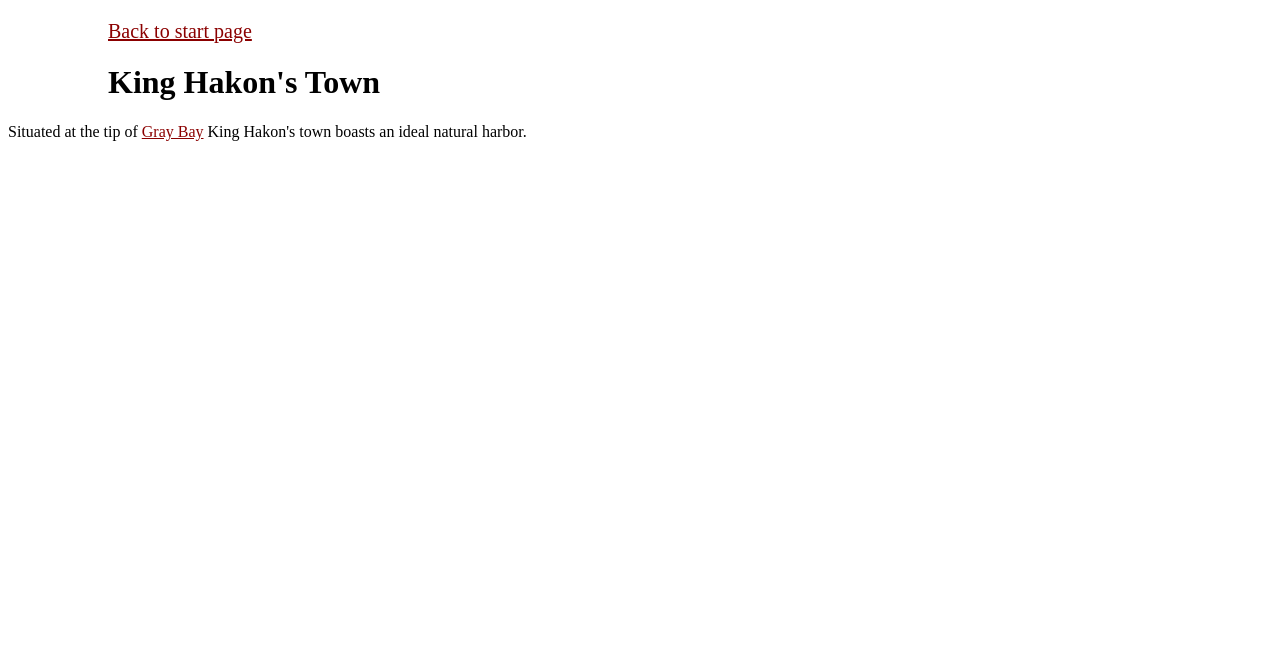
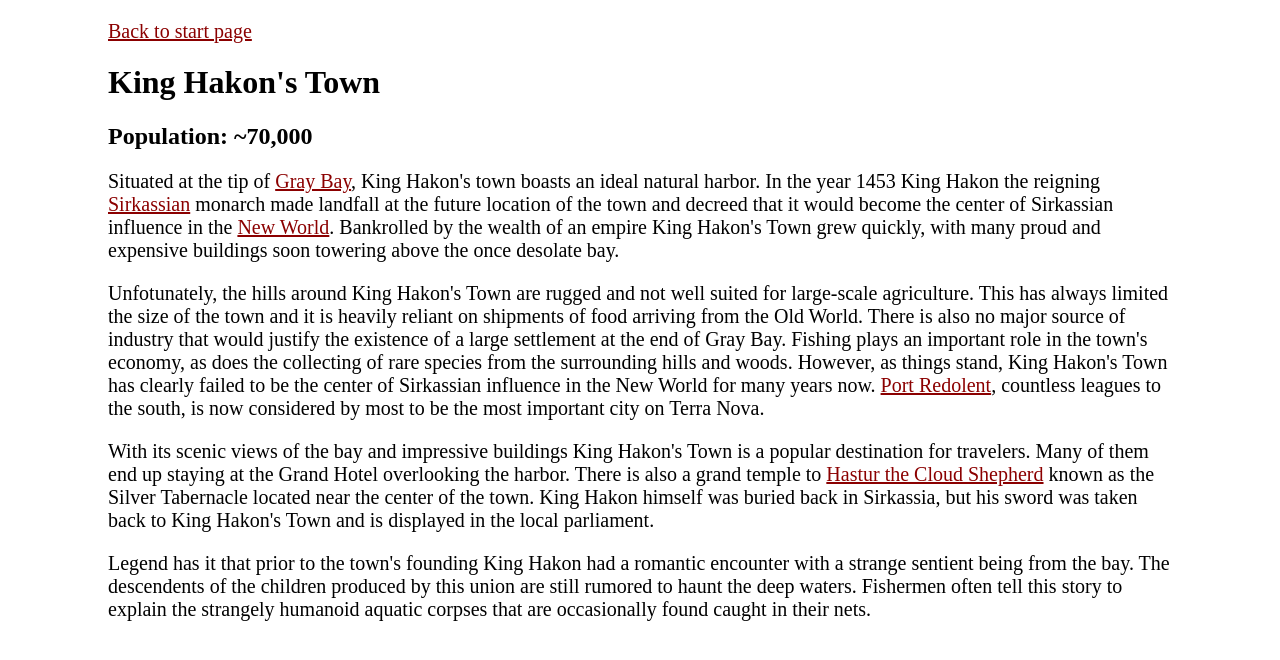
Before and after one commit to finnbuck/1668-Website, a plain HTML site: page kinghakonstown.html in a window 1280 px wide. Drawn offline with Linux system fonts and the light colour scheme.

Commit message:
Add king hakon's town

```diff
--- a/kinghakonstown.html
+++ b/kinghakonstown.html
@@ -7,8 +7,40 @@
     <body>
         <p><a href="startpage.html">Back to start page</a></p>
         <h1>King Hakon's Town</h1>
-        Situated at the tip of
-        <a href="graybay.html">Gray Bay</a>
-        King Hakon's town boasts an ideal natural harbor.
+        <h2>Population: ~70,000</h2>
+        <p>
+            Situated at the tip of
+            <a href="graybay.html">Gray Bay</a>,
+            King Hakon's town boasts an ideal natural harbor.
+            In the year 1453 King Hakon the reigning
+            <a href="oldsirkassia.html">Sirkassian</a>
+            monarch made landfall at the future location of the town and decreed that it would become the center of Sirkassian influence in the
+            <a href="terranova.html">New World</a>.
+            Bankrolled by the wealth of an empire King Hakon's Town grew quickly,
+            with many proud and expensive buildings soon towering above the once desolate bay.
+        </p>
+        <p>
+            Unfotunately, the hills around King Hakon's Town are rugged and not well suited for large-scale agriculture.
+            This has always limited the size of the town and it is heavily reliant on shipments of food arriving from the Old World.
+            There is also no major source of industry that would justify the existence of a large settlement at the end of Gray Bay.
+            Fishing plays an important role in the town's economy, as does the collecting of rare species from the surrounding hills and woods.
+            However, as things stand, King Hakon's Town has clearly failed to be the center of Sirkassian influence in the New World for many years now.
+            <a href="portredolent.html">Port Redolent</a>,
+            countless leagues to the south, is now considered by most to be the most important city on Terra Nova.
+        </p>
+        <p>
+            With its scenic views of the bay and impressive buildings King Hakon's Town is a popular destination for travelers.
+            Many of them end up staying at the Grand Hotel overlooking the harbor.
+            There is also a grand temple to
+            <a href="hasturthecloudshepherd.html">Hastur the Cloud Shepherd</a>
+            known as the Silver Tabernacle located near the center of the town.
+            King Hakon himself was buried back in Sirkassia, but his sword was taken back to King Hakon's Town and is displayed in the local parliament.
+        </p>
+        <p>
+            Legend has it that prior to the town's founding King Hakon had a romantic encounter with a strange sentient being from the bay.
+            The descendents of the children produced by this union are still rumored to haunt the deep waters.
+            Fishermen often tell this story to explain the strangely humanoid aquatic corpses that are occasionally found caught in their nets.
+        </p>
+
     </body>
 </html>
```
